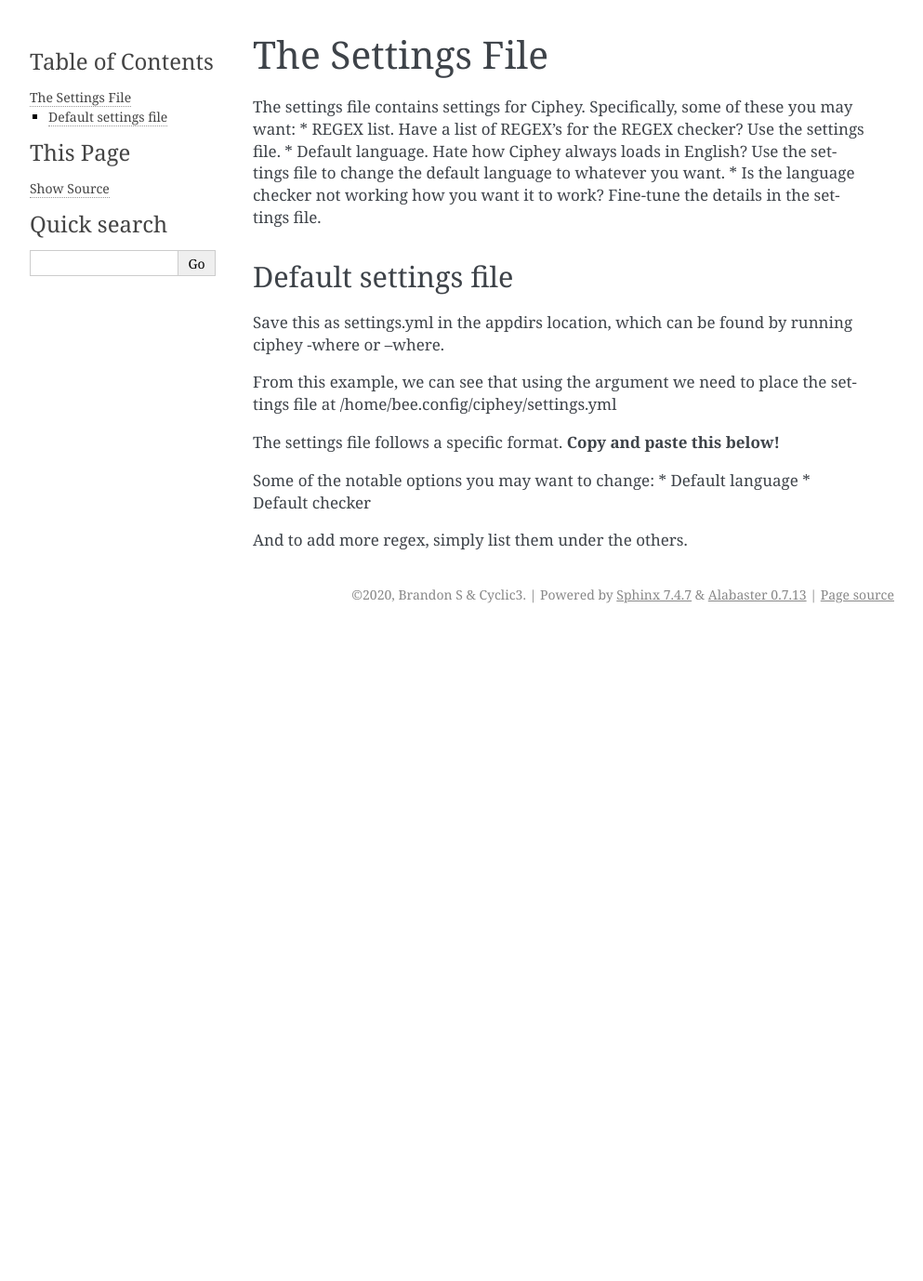
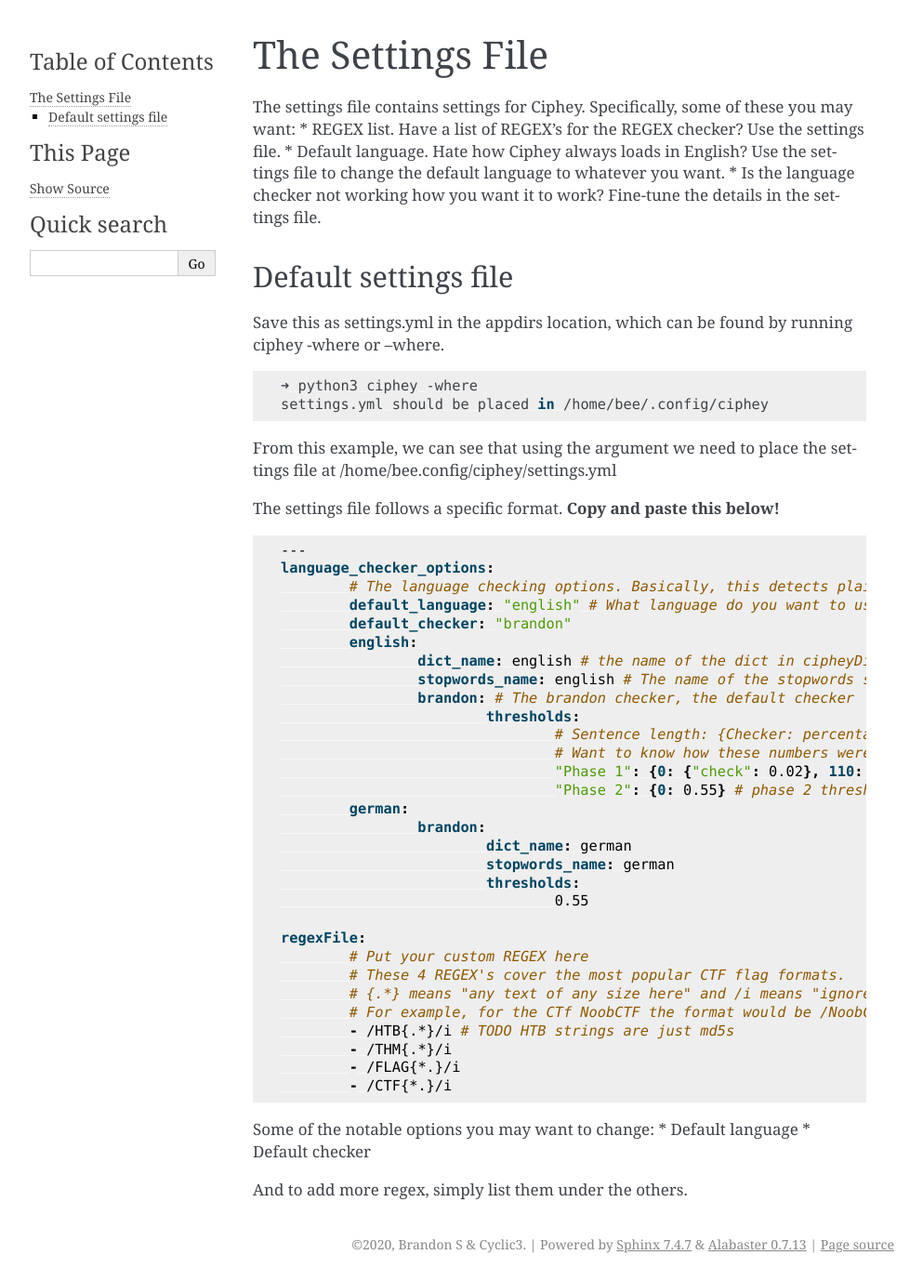
Before and after one commit to Ciphey/CipheyDocs, a Sphinx documentation site: the page built from docs/settings.rst, in a window 1280 px wide. Shown: the whole page at 93% size, without its empty margins (148-1141 px from the left). Built offline with Sphinx 7.4.7, drawn with Linux system fonts in a browser that asks for light colours; before the commit the page ends 900 px from its top, so only the background shows below that.

Commit message:
added settings file

```diff
--- a/docs/settings.rst
+++ b/docs/settings.rst
@@ -1,57 +1,64 @@
 The Settings File
 =================
 
-The settings file contains settings for Ciphey. Specifically, some of these you may want:
-* REGEX list. Have a list of REGEX's for the REGEX checker? Use the settings file.
-* Default language. Hate how Ciphey always loads in English? Use the settings file to change the default language to whatever you want.
-* Is the language checker not working how you want it to work? Fine-tune the details in the settings file.
+The settings file contains settings for Ciphey. Specifically, some of
+these you may want: \* REGEX list. Have a list of REGEX’s for the REGEX
+checker? Use the settings file. \* Default language. Hate how Ciphey
+always loads in English? Use the settings file to change the default
+language to whatever you want. \* Is the language checker not working
+how you want it to work? Fine-tune the details in the settings file.
 
 Default settings file
 ---------------------
-Save this as settings.yml in the appdirs location, which can be found by running ciphey -where or --where.
 
-.. code-block:: shell
-        ➜ python3 ciphey -where
-        settings.yml should be placed in /home/bee/.config/ciphey
+Save this as settings.yml in the appdirs location, which can be found by
+running ciphey -where or –where.
 
-From this example, we can see that using the argument we need to place the settings file at /home/bee.config/ciphey/settings.yml
+.. code:: shell
 
-The settings file follows a specific format. **Copy and paste this below!**
+           ➜ python3 ciphey -where
+           settings.yml should be placed in /home/bee/.config/ciphey
 
-.. code-block:: yaml
-        ---
-        language_checker_options:
-                # The language checking options. Basically, this detects plaintext.
-                default_language: "english" # What language do you want to use?
-                default_checker: "brandon"
-                english:
-                        dict_name: english # the name of the dict in cipheyDists
-                        stopwords_name: english # The name of the stopwords set in cipheyDists
-                        brandon: # The brandon checker, the default checker
-                                thresholds:
-                                        # Sentence length: {Checker: percentage threshold}
-                                        # Want to know how these numbers were selected? Read the docs here TODO
-                                        "Phase 1": {0: {"check": 0.02}, 110: {"stop": 0.15}, 150: {"stop": 0.28}}
-                                        "Phase 2": {0: 0.55} # phase 2 threshold
-                german:
-                        brandon:
-                                dict_name: german
-                                stopwords_name: german
-                                thresholds:
-                                        0.55
+From this example, we can see that using the argument we need to place
+the settings file at /home/bee.config/ciphey/settings.yml
 
-        regexFile:
-                # Put your custom REGEX here
-                # These 4 REGEX's cover the most popular CTF flag formats.
-                # {.*} means "any text of any size here" and /i means "ignore case".
-                # For example, for the CTf NoobCTF the format would be /NoobCTF{.*}/i
-                - /HTB{.*}/i # TODO HTB strings are just md5s
-                - /THM{.*}/i
-                - /FLAG{*.}/i
-                - /CTF{*.}/i
+The settings file follows a specific format. **Copy and paste this
+below!**
 
-Some of the notable options you may want to change:
-* Default language
-* Default checker
+.. code:: yaml
+
+   ---
+   language_checker_options:
+           # The language checking options. Basically, this detects plaintext.
+           default_language: "english" # What language do you want to use?
+           default_checker: "brandon"
+           english:
+                   dict_name: english # the name of the dict in cipheyDists
+                   stopwords_name: english # The name of the stopwords set in cipheyDists
+                   brandon: # The brandon checker, the default checker
+                           thresholds:
+                                   # Sentence length: {Checker: percentage threshold}
+                                   # Want to know how these numbers were selected? Read the docs here TODO
+                                   "Phase 1": {0: {"check": 0.02}, 110: {"stop": 0.15}, 150: {"stop": 0.28}}
+                                   "Phase 2": {0: 0.55} # phase 2 threshold
+           german:
+                   brandon:
+                           dict_name: german
+                           stopwords_name: german
+                           thresholds:
+                                   0.55
+
+   regexFile:
+           # Put your custom REGEX here
+           # These 4 REGEX's cover the most popular CTF flag formats.
+           # {.*} means "any text of any size here" and /i means "ignore case".
+           # For example, for the CTf NoobCTF the format would be /NoobCTF{.*}/i
+           - /HTB{.*}/i # TODO HTB strings are just md5s
+           - /THM{.*}/i
+           - /FLAG{*.}/i
+           - /CTF{*.}/i
+
+Some of the notable options you may want to change: \* Default language
+\* Default checker
 
 And to add more regex, simply list them under the others.
```
Also changed, not shown: docs/settings.md (added, +57 -0 lines).
